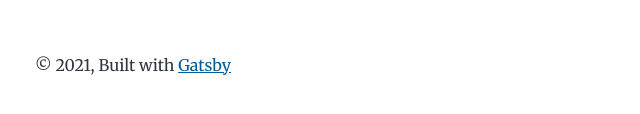
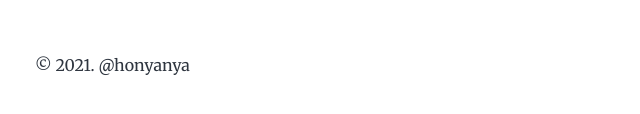
Before and after one commit to honyanya/365, a Gatsby site in the folder gatsby-starter-blog/: page / in a window 1280 px wide. Shown: the part 380-494 px from the top of the page, 289-929 px from the left. Built offline with nearby package versions, Linux system fonts and the light colour scheme; Gatsby itself is replaced by a stand-in of ours.

Commit message:
[feature/add_sgg_by_gatsby][add] copyright 修正

```diff
--- a/gatsby-starter-blog/src/components/layout.js
+++ b/gatsby-starter-blog/src/components/layout.js
@@ -25,9 +25,7 @@
       <header className="global-header">{header}</header>
       <main>{children}</main>
       <footer>
-        © {new Date().getFullYear()}, Built with
-        {` `}
-        <a href="https://www.gatsbyjs.com">Gatsby</a>
+        © {new Date().getFullYear()}. @honyanya
       </footer>
     </div>
   )
```
